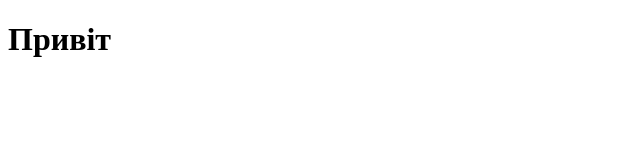
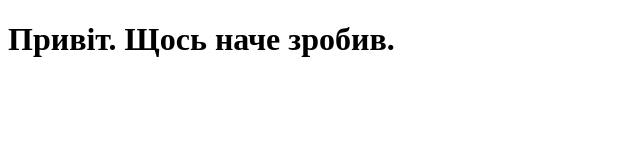
Before and after one commit to AlexSagan14/homework-1, a plain HTML site: page index.html in a window 1280 px wide. Shown: the whole page, without its empty margins (0-640 px from the left). Drawn offline with Linux system fonts and the light colour scheme.

Commit message:
Update index.html

```diff
--- a/index.html
+++ b/index.html
@@ -7,6 +7,6 @@
     <title>Document</title>
 </head>
 <body>
-    <h1>Привіт</h1>
+    <h1>Привіт. Щось наче зробив.</h1>
 </body>
 </html>
```
